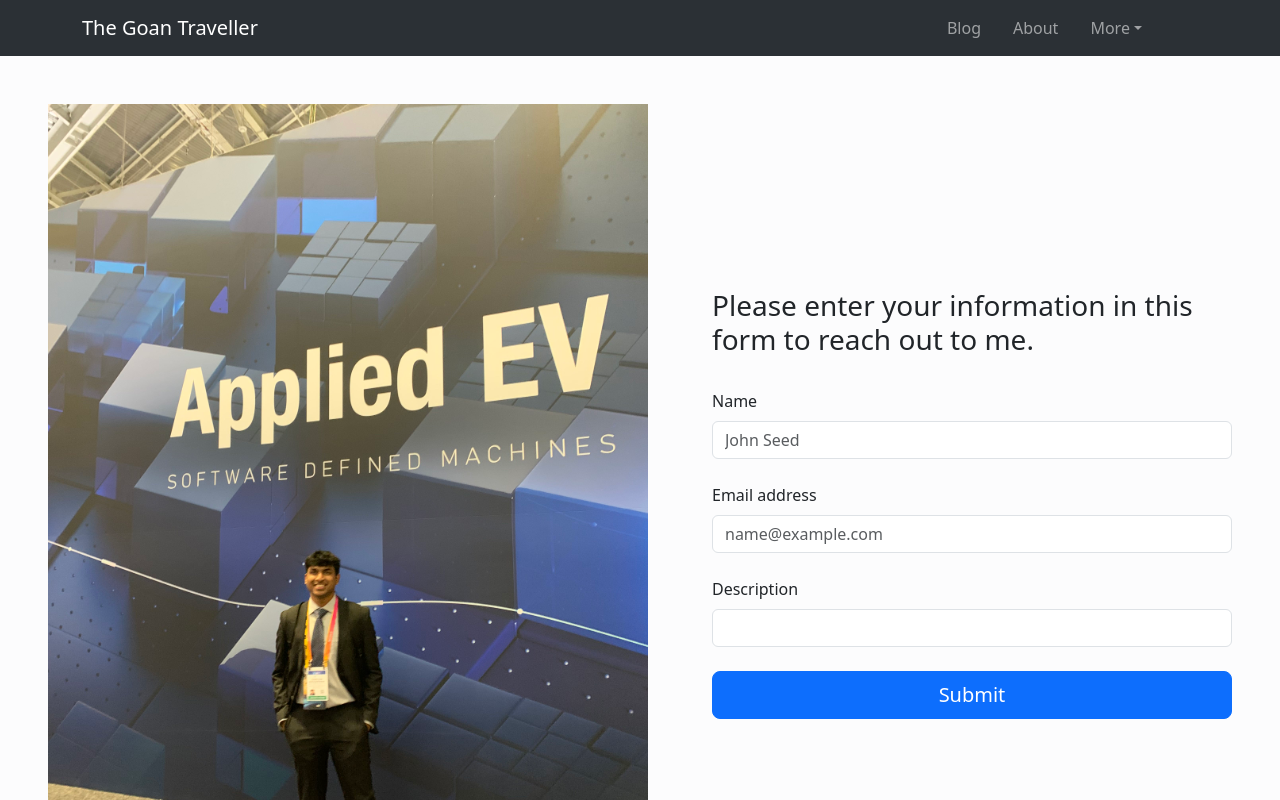
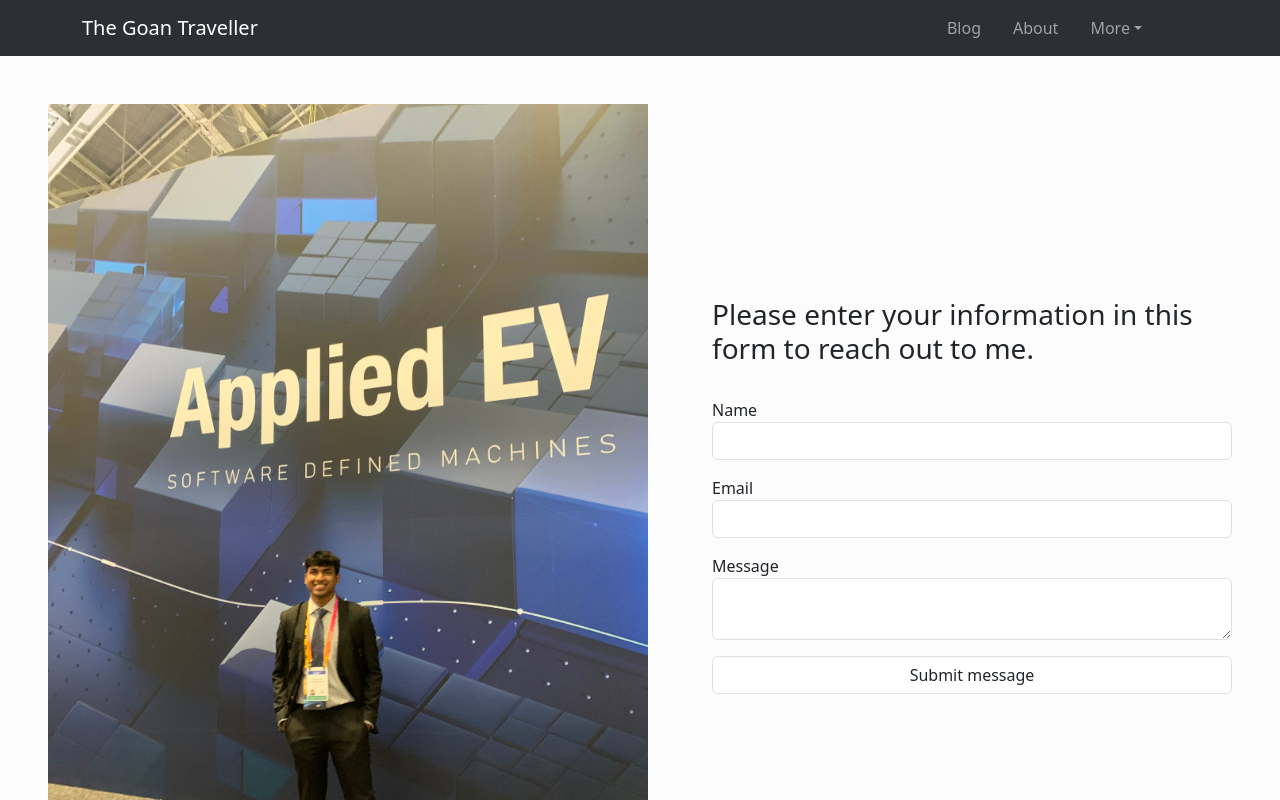
Before and after one commit to JonathanAlexMasc/travel-blog, a React (Create React App) app: page /contact in a window 1280 px wide. Shown: the top 800 px of the page. Built offline with nearby package versions, Linux system fonts and the light colour scheme.

Commit message:
sfnoisgno

```diff
--- a/public/index.html
+++ b/public/index.html
@@ -31,7 +31,7 @@
   <form name="contact v2" netlify netlify-honeypot="bot-field" data-netlify-honeput="bot-field" hidden>
     <input type="text" name="name">
     <input type="email" name="email">
-    <textarea name="description"></textarea>
+    <textarea name="message"></textarea>
   </form>
   <noscript>You need to enable JavaScript to run this app.</noscript>
   <div id="root" class="bg-light-subtle"></div>
--- a/src/pages/ContactPage.jsx
+++ b/src/pages/ContactPage.jsx
@@ -1,7 +1,6 @@
 import React from "react";
 import { Container } from "react-bootstrap";
 import moi from './moi.jpg';
-import { Form, Button } from "react-bootstrap";
 
 export default function ContactPage() {
 
@@ -12,67 +11,28 @@
             </Container>
             <Container fluid className="p-3 m-3 d-flex flex-column">
                 <h3 className="m-3">Please enter your information in this form to reach out to me.</h3>
-                <Form className="m-3"
-                    name="contact v2"
-                    method="post"
-                    data-netlify="true"
-                    onSubmit="submit"
-                    netlify
-                    netlify-honeypot="bot-field"
-                    data-netlify-honeput="bot-field"
-                >
-                    <input type="hidden" name="form-name" value="contact v2" />
-                    <div hidden>
-                        <input name="bot-field" />
-                    </div>
-                    <Form.Group className="mb-4" controlId="exampleForm.ControlInput1">
-                        <Form.Label>Name</Form.Label>
-                        <Form.Control type="text" placeholder="John Seed" />
-                    </Form.Group>
-                    <Form.Group className="mb-4" controlId="exampleForm.ControlInput2">
-                        <Form.Label>Email address</Form.Label>
-                        <Form.Control type="email" placeholder="name@example.com" />
-                    </Form.Group>
-                    {/* <Form.Group className="mb-4">
-                        <Form.Label>More about you</Form.Label>
-                        <Form.Select type="text" aria-label="Default select example" onChange={handleChange}>
-                            <option>Select Contact Type</option>
-                            <option value="1">Recruiter</option>
-                            <option value="2">Potential Client</option>
-                            <option value="3">Looking for consultation/mentoring</option>
-                        </Form.Select>
-                    </Form.Group> */}
-                    <Form.Group className="mb-4" controlId="exampleForm.ControlTextarea1">
-                        <Form.Label>Description</Form.Label>
-                        <Form.Control type="textarea" rows={9} />
-                    </Form.Group>
-                    <div className="d-grid">
-                        <Button variant="primary" size="lg" type="submit">
-                            Submit
-                        </Button>
-                    </div>
-                </Form>
-                {/* <form name="contact" method="post">
+
+                <form name="contact" method="post" className="w-full m-3">
                     <input type="hidden" name="form-name" value="contact" />
                     <div hidden>
                         <input name="bot-field" />
                     </div>
-                    <p>
+                    <p className="mb-3">
                         <label htmlFor="name">Name</label> <br />
-                        <input type="text" id="name" name="name" required />
+                        <input className="form-control" type="text" id="name" name="name" required />
                     </p>
-                    <p>
+                    <p className="mb-3">
                         <label htmlFor="email">Email</label> <br />
-                        <input type="email" id="email" name="email" required />
+                        <input className="form-control" type="email" id="email" name="email" required />
                     </p>
-                    <p>
+                    <p className="mb-3">
                         <label htmlFor="message">Message</label> <br />
-                        <textarea id="message" name="message" required></textarea>
+                        <textarea className="form-control" id="message" name="message" required></textarea>
                     </p>
-                    <p>
-                        <input type="submit" value="Submit message" />
+                    <p className="mb-3">
+                        <input className="form-control" type="submit" value="Submit message" />
                     </p>
-                </form> */}
+                </form>
 
             </Container>
         </Container>
```
